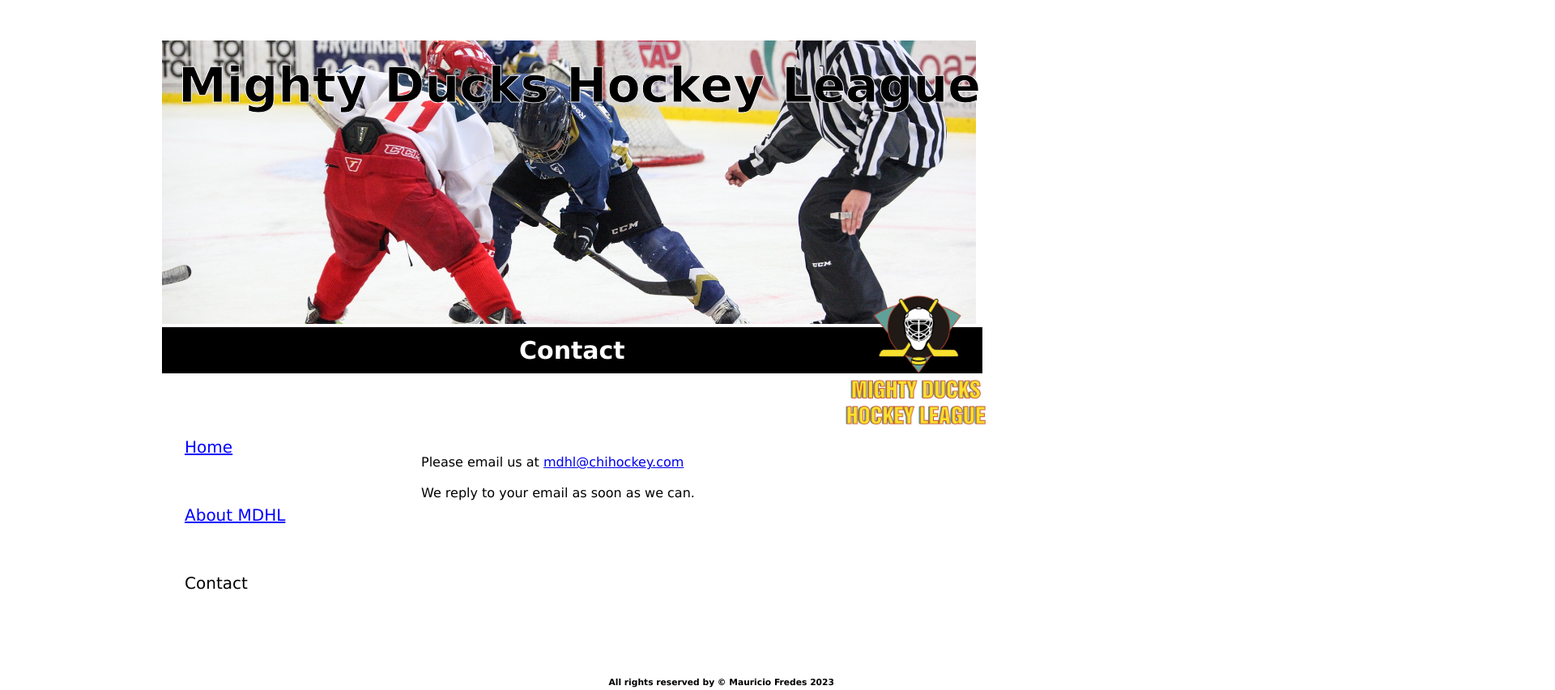
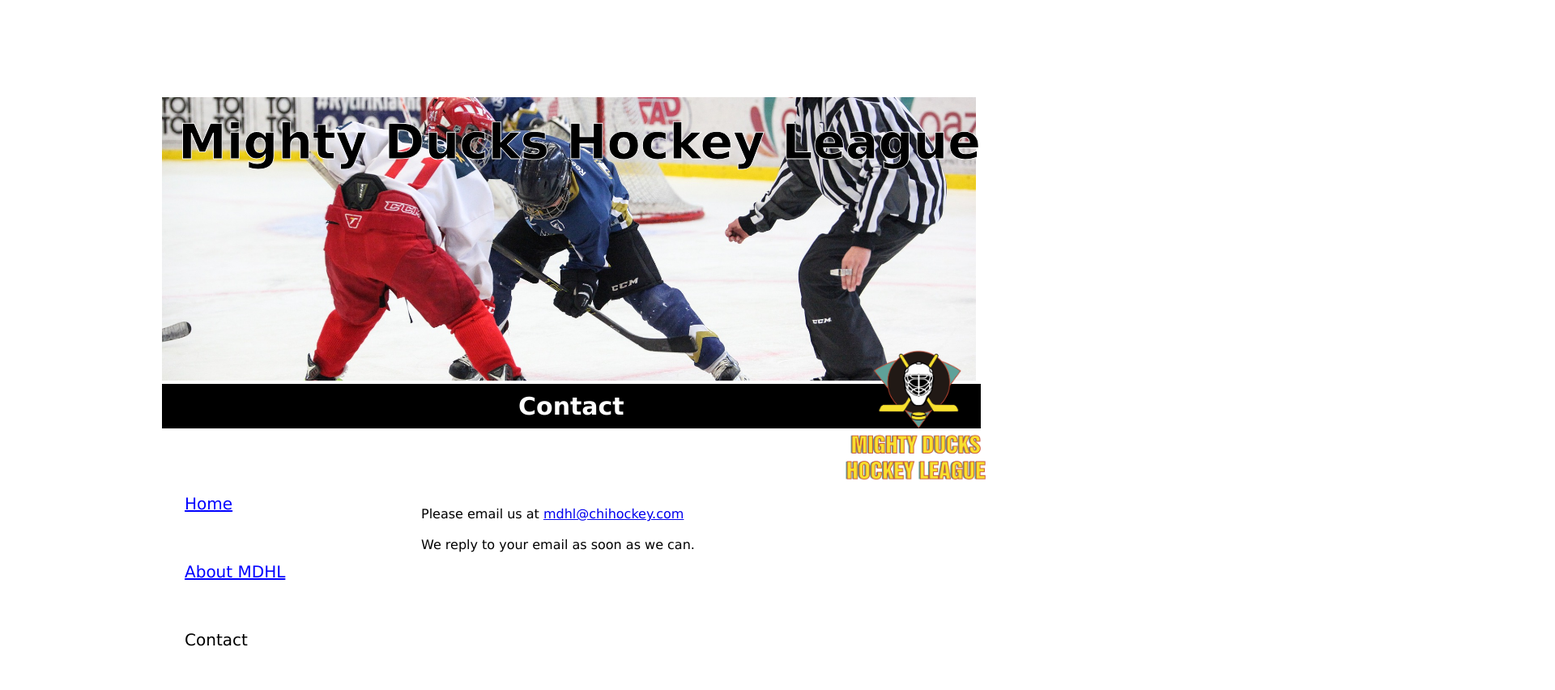
Before and after one commit to fredesmau/AP-MindHub, a plain HTML site: page contact.html in a window 1280 px wide. Shown: the top 852 px of the page at 81% size, 1920 px wide, since content can reach past the window. Drawn offline with Linux system fonts and the light colour scheme.

Commit message:
Modificaciones a CSS pasadas por Validador

```diff
--- a/contact.html
+++ b/contact.html
@@ -4,6 +4,7 @@
     <meta charset="UTF-8">
     <meta http-equiv="X-UA-Compatible" content="IE=edge">
     <meta name="viewport" content="width=device-width, initial-scale=1.0">
+    <link rel="icon" type="image/x-icon" href="/img/LogoMightyDucks-01.png">
 
     <!-- PARA CAMBIAR ENTRE ARCHIVOS CSS COMENTAR LOS QUE NO SE QUIEREN USAR -->
 
@@ -16,7 +17,7 @@
     <link rel="preconnect" href="https://fonts.googleapis.com">
     <link rel="preconnect" href="https://fonts.gstatic.com" crossorigin>
     <link href="https://fonts.googleapis.com/css2?family=Mukta:wght@300;600;700;800&display=swap" rel="stylesheet">
-    <title>Mighty Ducks Hockey Legue</title>
+    <title>Contact - MDHL</title>
 </head>
 <body>
 
--- a/styles1.css
+++ b/styles1.css
@@ -12,8 +12,8 @@
 .titulo{
     font-size: 60px;
     display: inline;
-    position: fixed;
-    top:70px;
+    position: relative;
+    top:140px;
     left:220px;
     -webkit-text-stroke:#fff .9px;
 }
@@ -65,7 +65,6 @@
 .subtitulo{
     font-size: 30px;
     display: block;
-    border: 1px black solid;
     background-color: black;
     color: #fff;
     text-align: center;
@@ -75,7 +74,7 @@
 }
 aside{
     display: inline-block;
-    display: flexbox;
+    display: flex;
     justify-content: flex-start;
     position: relative;
     left: 65%;
@@ -111,4 +110,5 @@
     margin-top: 50px;
     text-align: right;
     margin-right: 250px;
+    padding-bottom: 50px;
 }
--- a/styles2.css
+++ b/styles2.css
@@ -61,7 +61,6 @@
 .subtitulo{
     font-size: 30px;
     display: block;
-    border: 1px black solid;
     background-color: black;
     color: #fff;
     text-align: center;
@@ -71,7 +70,7 @@
 }
 aside{
     display: inline-block;
-    display: flexbox;
+    display: flex;
     justify-content: flex-start;
 }
 
--- a/styles3.css
+++ b/styles3.css
@@ -37,7 +37,6 @@
 aside {
 
     display: inline-block;
-    display: flexbox;
     justify-content: flex-start;
     position: relative;
     left: 15%;
@@ -116,7 +115,6 @@
     font-size: 30px;
     font-weight: 600;
     display: block;
-    border: 1px black solid;
     background-color: black;
     color: #fff;
     text-align: center;
```
Also changed, not shown: about.html (+2 -1 lines), index.html (+2 -1 lines).
